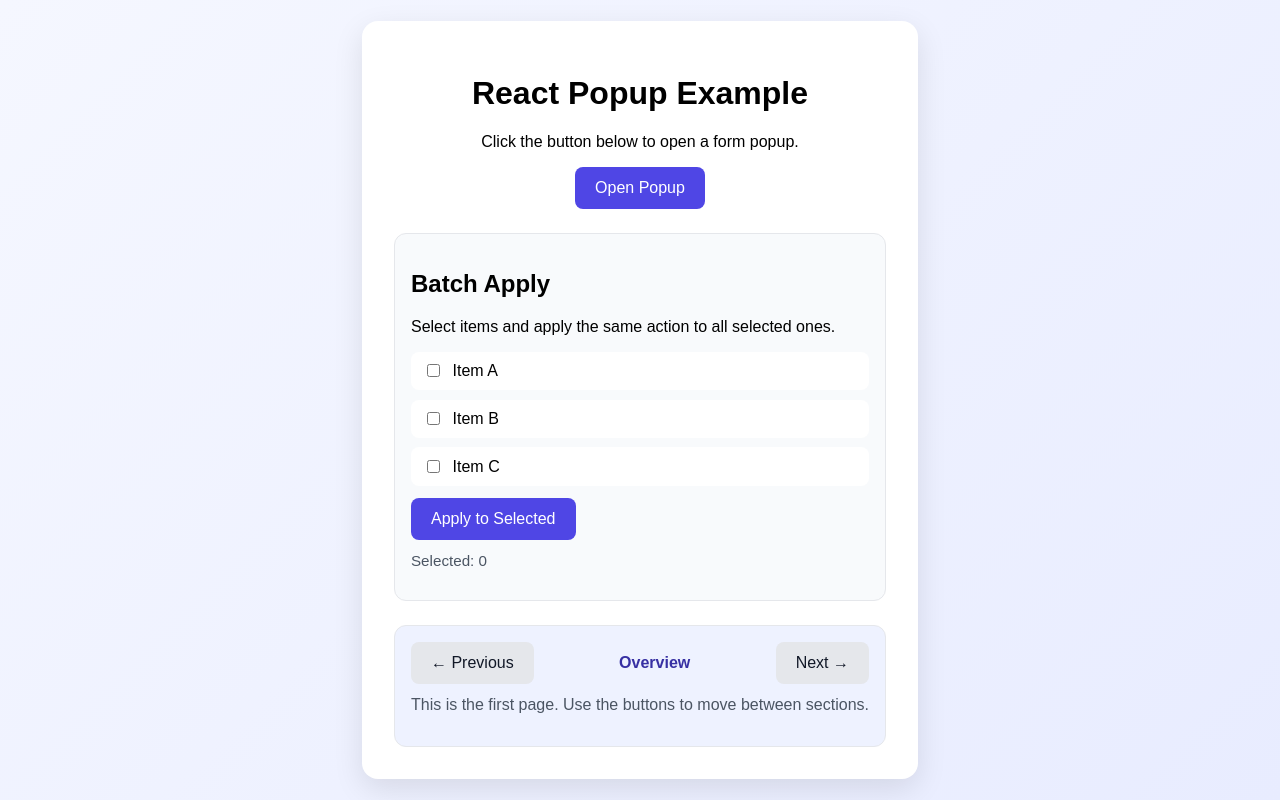
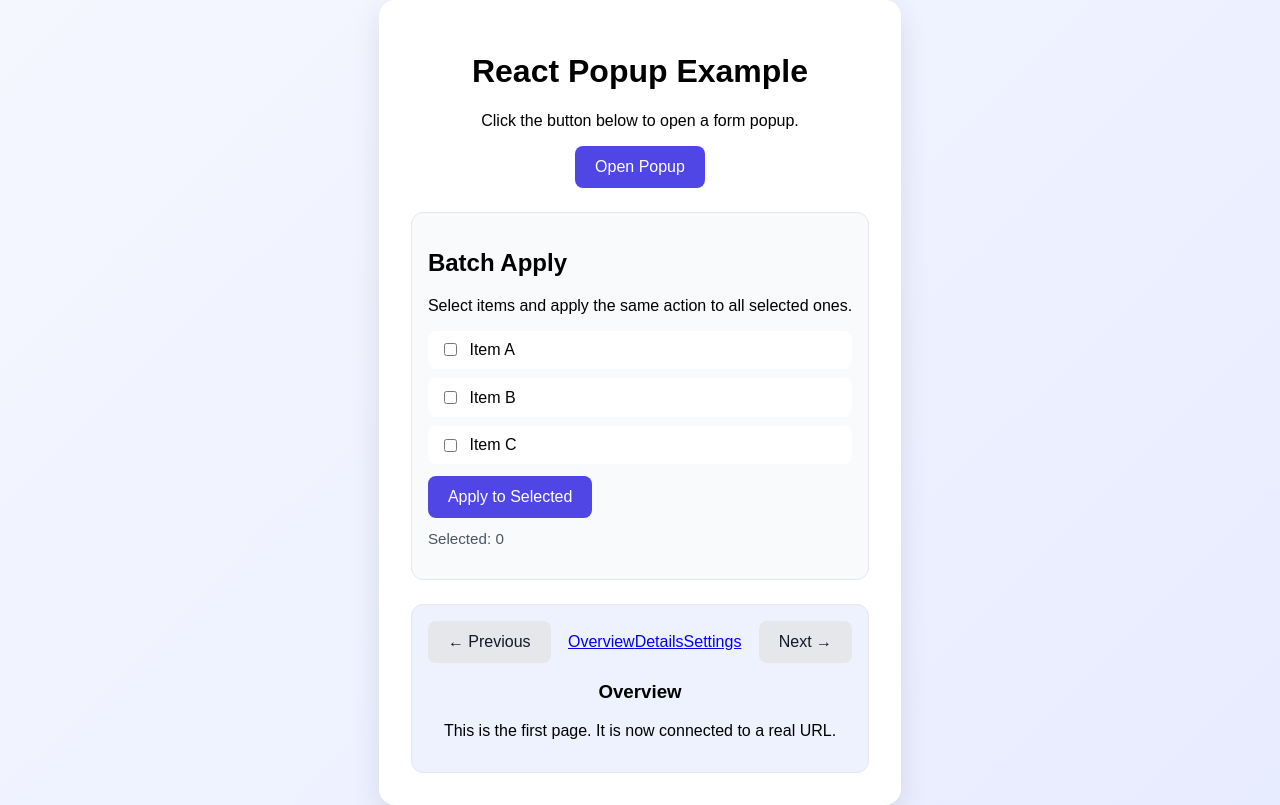
Before and after one commit to macroSinwook/test28202607, a React (Create React App) app: page / in a window 1280 px wide. Built offline with nearby package versions, Linux system fonts and the light colour scheme; no server answers.

Commit message:
라우터 기반으로 전환

```diff
--- a/package.json
+++ b/package.json
@@ -13,6 +13,7 @@
     "@types/react-dom": "^19.2.3",
     "react": "^19.2.8",
     "react-dom": "^19.2.8",
+    "react-router-dom": "^7.18.1",
     "react-scripts": "5.0.1",
     "typescript": "^4.9.5",
     "web-vitals": "^2.1.4"
--- a/src/App.tsx
+++ b/src/App.tsx
@@ -1,4 +1,5 @@
 import React, { useEffect, useState } from 'react';
+import { Link, Route, Routes, useLocation, useNavigate } from 'react-router-dom';
 import './App.css';
 
 type Profile = {
@@ -13,6 +14,20 @@ type Item = {
   applied: boolean;
 };
 
+type PageContentProps = {
+  title: string;
+  content: string;
+};
+
+function PageContent({ title, content }: PageContentProps) {
+  return (
+    <div className="App-page-content-block">
+      <h3>{title}</h3>
+      <p>{content}</p>
+    </div>
+  );
+}
+
 function App() {
   const [isOpen, setIsOpen] = useState(false);
   const [name, setName] = useState('');
@@ -25,7 +40,8 @@ function App() {
     { id: 3, label: 'Item C', applied: false },
   ]);
   const [selectedIds, setSelectedIds] = useState<number[]>([]);
-  const [currentPage, setCurrentPage] = useState(0);
+  const navigate = useNavigate();
+  const location = useLocation();
 
   useEffect(() => {
     const fetchProfile = async () => {
@@ -59,26 +75,21 @@ function App() {
   };
 
   const pages = [
-    {
-      title: 'Overview',
-      content: 'This is the first page. Use the buttons to move between sections.',
-    },
-    {
-      title: 'Details',
-      content: 'This is the second page with more details about the current view.',
-    },
-    {
-      title: 'Settings',
-      content: 'This is the third page for extra controls and preferences.',
-    },
+    { path: '/overview', title: 'Overview', content: 'This is the first page. It is now connected to a real URL.' },
+    { path: '/details', title: 'Details', content: 'This is the second page with more details about the current view.' },
+    { path: '/settings', title: 'Settings', content: 'This is the third page for extra controls and preferences.' },
   ];
 
   const goToPrevious = () => {
-    setCurrentPage((prev) => (prev === 0 ? pages.length - 1 : prev - 1));
+    const currentIndex = pages.findIndex((page) => location.pathname === page.path);
+    const previousIndex = currentIndex <= 0 ? pages.length - 1 : currentIndex - 1;
+    navigate(pages[previousIndex].path);
   };
 
   const goToNext = () => {
-    setCurrentPage((prev) => (prev === pages.length - 1 ? 0 : prev + 1));
+    const currentIndex = pages.findIndex((page) => location.pathname === page.path);
+    const nextIndex = currentIndex === -1 || currentIndex === pages.length - 1 ? 0 : currentIndex + 1;
+    navigate(pages[nextIndex].path);
   };
 
   return (
@@ -129,12 +140,23 @@ function App() {
             <button className="App-close-button" onClick={goToPrevious}>
               ← Previous
             </button>
-            <span className="App-page-title">{pages[currentPage].title}</span>
+            <div className="App-page-links">
+              {pages.map((page) => (
+                <Link key={page.path} to={page.path} className="App-page-link">
+                  {page.title}
+                </Link>
+              ))}
+            </div>
             <button className="App-close-button" onClick={goToNext}>
               Next →
             </button>
           </div>
-          <p className="App-page-content">{pages[currentPage].content}</p>
+          <Routes>
+            <Route path="/overview" element={<PageContent title="Overview" content="This is the first page. It is now connected to a real URL." />} />
+            <Route path="/details" element={<PageContent title="Details" content="This is the second page with more details about the current view." />} />
+            <Route path="/settings" element={<PageContent title="Settings" content="This is the third page for extra controls and preferences." />} />
+            <Route path="*" element={<PageContent title="Overview" content="This is the first page. It is now connected to a real URL." />} />
+          </Routes>
         </section>
       </main>
 
--- a/src/index.tsx
+++ b/src/index.tsx
@@ -1,5 +1,6 @@
 import React from 'react';
 import ReactDOM from 'react-dom/client';
+import { BrowserRouter } from 'react-router-dom';
 import './index.css';
 import App from './App';
 import reportWebVitals from './reportWebVitals';
@@ -9,7 +10,9 @@ const root = ReactDOM.createRoot(
 );
 root.render(
   <React.StrictMode>
-    <App />
+    <BrowserRouter>
+      <App />
+    </BrowserRouter>
   </React.StrictMode>
 );
 
```
Also changed, not shown: 2 other files (tests, documents, lock files or other folders).
